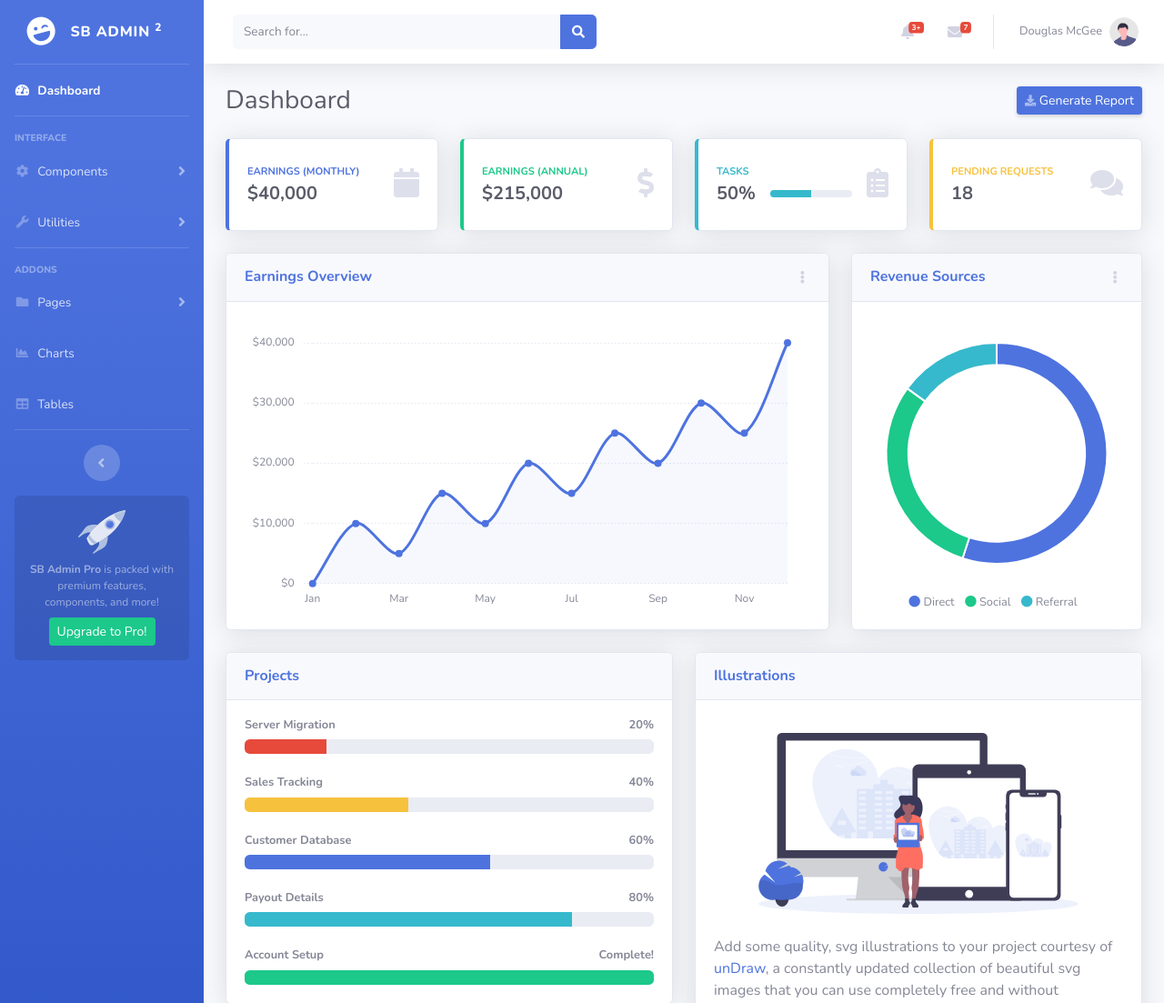
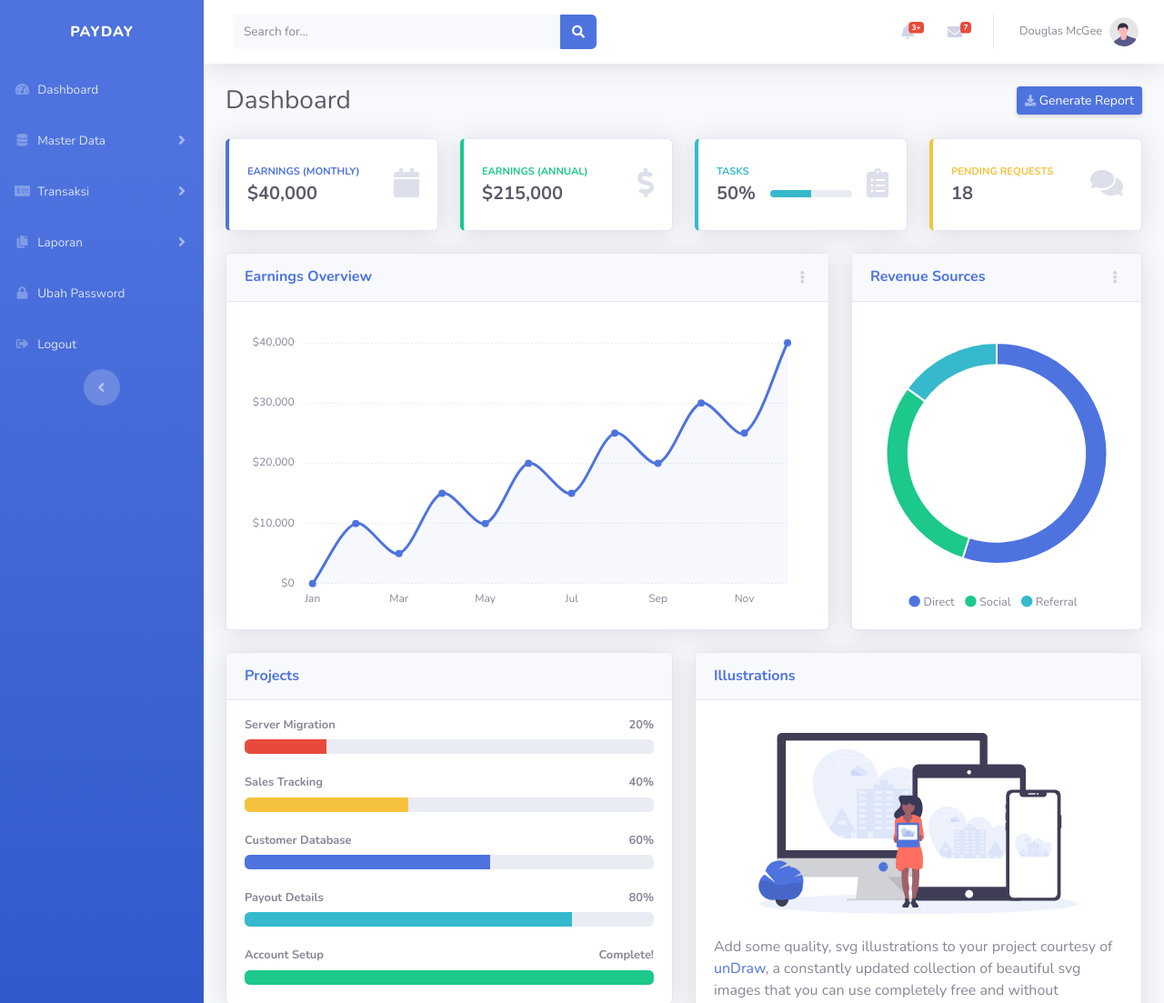
Before and after one commit to bancarafarros/payday, a CodeIgniter app: page /database/admin/Dashboard in a window 1280 px wide. Shown: the top 1103 px of the page at 91% size. Run offline with CodeIgniter, Linux system fonts and the light colour scheme.

Commit message:
update sidebar

```diff
--- a/application/views/templates_admin/sidebar.php
+++ b/application/views/templates_admin/sidebar.php
@@ -7,43 +7,29 @@
         <ul class="navbar-nav bg-gradient-primary sidebar sidebar-dark accordion" id="accordionSidebar">
 
             <!-- Sidebar - Brand -->
-            <a class="sidebar-brand d-flex align-items-center justify-content-center" href="index.html">
-                <div class="sidebar-brand-icon rotate-n-15">
-                    <i class="fas fa-laugh-wink"></i>
-                </div>
-                <div class="sidebar-brand-text mx-3">SB Admin <sup>2</sup></div>
+            <a class="sidebar-brand d-flex align-items-center justify-content-center" href="<?= base_url('admin/Dashboard'); ?>">
+                <div class="sidebar-brand-text mx-3">Payday</div>
             </a>
 
-            <!-- Divider -->
-            <hr class="sidebar-divider my-0">
-
             <!-- Nav Item - Dashboard -->
-            <li class="nav-item active">
-                <a class="nav-link" href="index.html">
+            <li class="nav-item">
+                <a class="nav-link" href="<?= base_url('admin/Dashboard'); ?>">
                     <i class="fas fa-fw fa-tachometer-alt"></i>
-                    <span>Dashboard</span></a>
+                    <span>Dashboard</span>
+                </a>
             </li>
-
-            <!-- Divider -->
-            <hr class="sidebar-divider">
-
-            <!-- Heading -->
-            <div class="sidebar-heading">
-                Interface
-            </div>
 
             <!-- Nav Item - Pages Collapse Menu -->
             <li class="nav-item">
                 <a class="nav-link collapsed" href="#" data-toggle="collapse" data-target="#collapseTwo"
                     aria-expanded="true" aria-controls="collapseTwo">
-                    <i class="fas fa-fw fa-cog"></i>
-                    <span>Components</span>
+                    <i class="fas fa-fw fa-database"></i>
+                    <span>Master Data</span>
                 </a>
                 <div id="collapseTwo" class="collapse" aria-labelledby="headingTwo" data-parent="#accordionSidebar">
                     <div class="bg-white py-2 collapse-inner rounded">
-                        <h6 class="collapse-header">Custom Components:</h6>
-                        <a class="collapse-item" href="buttons.html">Buttons</a>
-                        <a class="collapse-item" href="cards.html">Cards</a>
+                        <a class="collapse-item" href="<?= base_url('admin/DataPegawai'); ?>">Data Pegawai</a>
+                        <a class="collapse-item" href="<?= base_url('admin/DataJabatan'); ?>">Data Jabatan</a>
                     </div>
                 </div>
             </li>
@@ -52,46 +38,30 @@
             <li class="nav-item">
                 <a class="nav-link collapsed" href="#" data-toggle="collapse" data-target="#collapseUtilities"
                     aria-expanded="true" aria-controls="collapseUtilities">
-                    <i class="fas fa-fw fa-wrench"></i>
-                    <span>Utilities</span>
+                    <i class="fas fa-fw fa-money-check-alt"></i>
+                    <span>Transaksi</span>
                 </a>
                 <div id="collapseUtilities" class="collapse" aria-labelledby="headingUtilities"
                     data-parent="#accordionSidebar">
                     <div class="bg-white py-2 collapse-inner rounded">
-                        <h6 class="collapse-header">Custom Utilities:</h6>
-                        <a class="collapse-item" href="utilities-color.html">Colors</a>
-                        <a class="collapse-item" href="utilities-border.html">Borders</a>
-                        <a class="collapse-item" href="utilities-animation.html">Animations</a>
-                        <a class="collapse-item" href="utilities-other.html">Other</a>
+                        <a class="collapse-item" href="<?= base_url('admin/DataAbsensi'); ?>">Data Absensi</a>
+                        <a class="collapse-item" href="<?= base_url('admin/DataGaji'); ?>">Data Gaji</a>
                     </div>
                 </div>
             </li>
-
-            <!-- Divider -->
-            <hr class="sidebar-divider">
-
-            <!-- Heading -->
-            <div class="sidebar-heading">
-                Addons
-            </div>
 
             <!-- Nav Item - Pages Collapse Menu -->
             <li class="nav-item">
                 <a class="nav-link collapsed" href="#" data-toggle="collapse" data-target="#collapsePages"
                     aria-expanded="true" aria-controls="collapsePages">
-                    <i class="fas fa-fw fa-folder"></i>
-                    <span>Pages</span>
+                    <i class="fas fa-fw fa-copy"></i>
+                    <span>Laporan</span>
                 </a>
                 <div id="collapsePages" class="collapse" aria-labelledby="headingPages" data-parent="#accordionSidebar">
                     <div class="bg-white py-2 collapse-inner rounded">
-                        <h6 class="collapse-header">Login Screens:</h6>
-                        <a class="collapse-item" href="login.html">Login</a>
-                        <a class="collapse-item" href="register.html">Register</a>
-                        <a class="collapse-item" href="forgot-password.html">Forgot Password</a>
-                        <div class="collapse-divider"></div>
-                        <h6 class="collapse-header">Other Pages:</h6>
-                        <a class="collapse-item" href="404.html">404 Page</a>
-                        <a class="collapse-item" href="blank.html">Blank Page</a>
+                        <a class="collapse-item" href="<?= base_url('admin/LaporanGaji'); ?>">Laporan Gaji</a>
+                        <a class="collapse-item" href="<?= base_url('admin/LaporanAbsensi'); ?>">Laporan Absensi</a>
+                        <a class="collapse-item" href="<?= base_url('admin/SlipGaji'); ?>">Slip Gaji</a>
                     </div>
                 </div>
             </li>
@@ -99,30 +69,20 @@
             <!-- Nav Item - Charts -->
             <li class="nav-item">
                 <a class="nav-link" href="charts.html">
-                    <i class="fas fa-fw fa-chart-area"></i>
-                    <span>Charts</span></a>
+                    <i class="fas fa-fw fa-lock"></i>
+                    <span>Ubah Password</span></a>
             </li>
 
             <!-- Nav Item - Tables -->
             <li class="nav-item">
                 <a class="nav-link" href="tables.html">
-                    <i class="fas fa-fw fa-table"></i>
-                    <span>Tables</span></a>
+                    <i class="fas fa-fw fa-sign-out-alt"></i>
+                    <span>Logout</span></a>
             </li>
-
-            <!-- Divider -->
-            <hr class="sidebar-divider d-none d-md-block">
 
             <!-- Sidebar Toggler (Sidebar) -->
             <div class="text-center d-none d-md-inline">
                 <button class="rounded-circle border-0" id="sidebarToggle"></button>
-            </div>
-
-            <!-- Sidebar Message -->
-            <div class="sidebar-card d-none d-lg-flex">
-                <img class="sidebar-card-illustration mb-2" src="img/undraw_rocket.svg" alt="...">
-                <p class="text-center mb-2"><strong>SB Admin Pro</strong> is packed with premium features, components, and more!</p>
-                <a class="btn btn-success btn-sm" href="https://startbootstrap.com/theme/sb-admin-pro">Upgrade to Pro!</a>
             </div>
 
         </ul>
```
